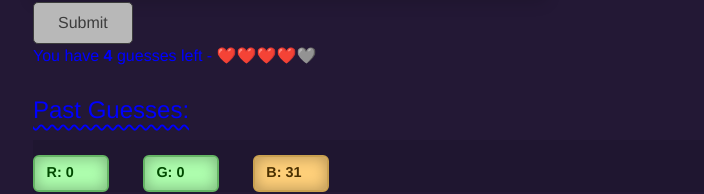
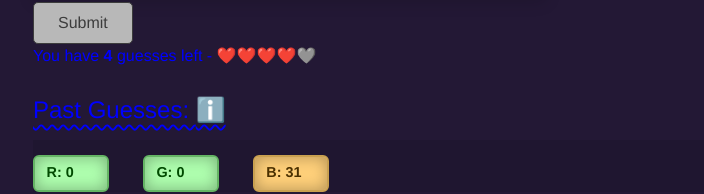
Before and after one commit to CZboop/Cornflower-Blue, a Next.js app: page / in a window 1280 px wide. Both pictures are taken after a click on the input 89 px from the left and 523 px from the top of the page. Shown: the part 500-694 px from the top of the page, without its empty margins (7-711 px from the left). Built offline with nearby package versions, Linux system fonts and the light colour scheme; a web font is replaced by a local one.

Commit message:
add info abt past guesses with i emoji toggle to show/not

```diff
--- a/app/components/screens/GameScreen.tsx
+++ b/app/components/screens/GameScreen.tsx
@@ -15,9 +15,11 @@ type Props = {
     setColour: () => void
     pastEvals: Array<Colour>
     getColourDiffClass: (arg0: number) => string
+    showInfo: boolean
+    setShowInfo: () => void
 }
 
-export default function GameScreen({ numGuesses, targetColour, formAction, colour, setColour, pastEvals, getColourDiffClass }: Props) {
+export default function GameScreen({ numGuesses, targetColour, formAction, colour, setColour, pastEvals, getColourDiffClass, showInfo, setShowInfo }: Props) {
 
     return (
         <div className="page-content">
@@ -35,9 +37,23 @@ export default function GameScreen({ numGuesses, targetColour, formAction, colou
                 </div>
                 <input type="submit"></input>
                 <h3>You have <b>{5 - numGuesses}</b> guesses left - {Array(5).fill(null).map((_, i) => (<span key={i}>{i < 5 - numGuesses ? '❤️' : '🩶'}</span>))}</h3>
+
                 {pastEvals.length > 0 ?
                     <>
-                        <h3 className="past-guesses">Past Guesses:</h3>
+                        <h3 className="past-guesses">Past Guesses: <span className="info-icon" onClick={() => setShowInfo(!showInfo)}>ℹ️</span>
+                        </h3>
+
+                        {showInfo && (
+                            <div className="info-box">
+                                <p>Each number shows how far your guess was from the target, across R, G and B channels (0 = perfect match).</p>
+                                <ul>
+                                    <li>🟢 Green: Close (within 25)</li>
+                                    <li>🟠 Orange: Getting there (within 75)</li>
+                                    <li>🔴 Red: Far off (75+)</li>
+                                </ul>
+                                <p>Click the top ℹ️ icon again to close.</p>
+                            </div>
+                        )}
                         {pastEvals.map((guess, index) => (
                             <div key={`guess-${index}`} className="guess-row">
                                 <span className={`colour-label ${getColourDiffClass(parseInt(guess.r))}`}>R: {guess.r}</span>
--- a/app/page.tsx
+++ b/app/page.tsx
@@ -16,6 +16,7 @@ export default function Home() {
   const [numGuesses, setNumGuesses] = useState(0);
   const [bounds, setBounds] = useState({ "green": 25, "orange": 75 });
   const [guessedCorrect, setGuessedCorrect] = useState(false);
+  const [showInfo, setShowInfo] = useState(false);
 
   useEffect(() => {
     // const randomColour = getRandomColour(colourMap); // potentially have two modes, this one random, but currently daily
@@ -125,7 +126,7 @@ export default function Home() {
   }
 
   if (numGuesses < 5) {
-    return <GameScreen numGuesses={numGuesses} targetColour={targetColour} formAction={formAction} colour={colour} setColour={setColour} pastEvals={pastEvals} getColourDiffClass={getColourDiffClass} />
+    return <GameScreen numGuesses={numGuesses} targetColour={targetColour} formAction={formAction} colour={colour} setColour={setColour} pastEvals={pastEvals} getColourDiffClass={getColourDiffClass}  showInfo={showInfo} setShowInfo={setShowInfo} />
   }
 
   return (
```
